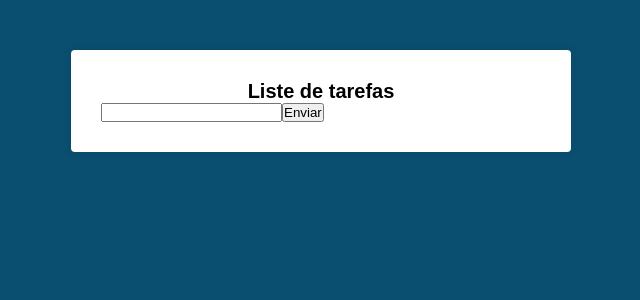
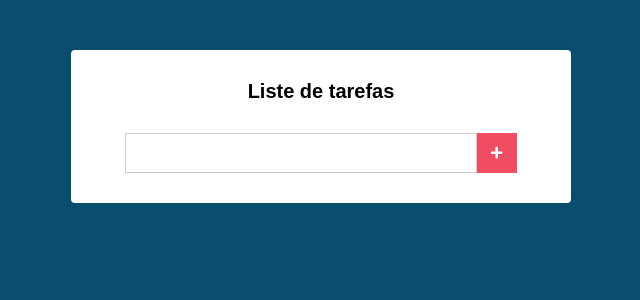
Before and after one commit to jonathatargino/IFCE_JS_JONATHATARGINO, a React (Create React App) app in the folder estudo/react/class-components/lista-tarefas/: page / in a window 1280 px wide. Shown: the top 300 px of the page, without its empty margins (319-959 px from the left). Built offline with nearby package versions, Linux system fonts and the light colour scheme.

Commit message:
Estilizando o form

```diff
--- a/estudo/react/class-components/lista-tarefas/package.json
+++ b/estudo/react/class-components/lista-tarefas/package.json
@@ -8,6 +8,7 @@
     "@testing-library/user-event": "^13.5.0",
     "react": "^18.2.0",
     "react-dom": "^18.2.0",
+    "react-icons": "^4.7.1",
     "react-scripts": "5.0.1",
     "web-vitals": "^2.1.4"
   },
--- a/estudo/react/class-components/lista-tarefas/src/components/Main.css
+++ b/estudo/react/class-components/lista-tarefas/src/components/Main.css
@@ -11,3 +11,29 @@
   font-size: 20px;
   text-align: center;
 }
+
+.form {
+  margin-top: 30px;
+  display: flex;
+  align-items: center;
+  justify-content: center;
+}
+
+.form input[type="text"]{
+   height: 40px;
+   padding: 0 20px;
+   font-size: 20px;
+   border: 1px solid #ccc;
+   min-width: 80%;
+}
+
+.form button[type="submit"]{
+  border: none;
+  height: 40px;
+  width: 40px;
+  background: #f04c64;
+  color: #FFF;
+  display: flex;
+  align-items: center;
+  justify-content: center;
+}
--- a/estudo/react/class-components/lista-tarefas/src/components/Main.js
+++ b/estudo/react/class-components/lista-tarefas/src/components/Main.js
@@ -1,5 +1,8 @@
 import React, { Component } from 'react';
 import './Main.css';
+
+// Form
+import { FaPlus } from 'react-icons/fa';
 
 export default class Main extends Component {
   state = {
@@ -15,11 +18,16 @@
     return (
       <div className="main">
         <h1>Liste de tarefas</h1>
-        <h2>{novaTarefa}</h2>
 
-        <form action="#">
-          <input onChange={this.handleInputChange} type="text" />
-          <button type="submit">Enviar</button>
+        <form className="form" action="#">
+          <input
+            onChange={this.handleInputChange}
+            value={novaTarefa}
+            type="text"
+          />
+          <button type="submit">
+            <FaPlus />
+          </button>
         </form>
       </div>
     );
```
Also changed, not shown: 1 other file (tests, documents, lock files or other folders).
